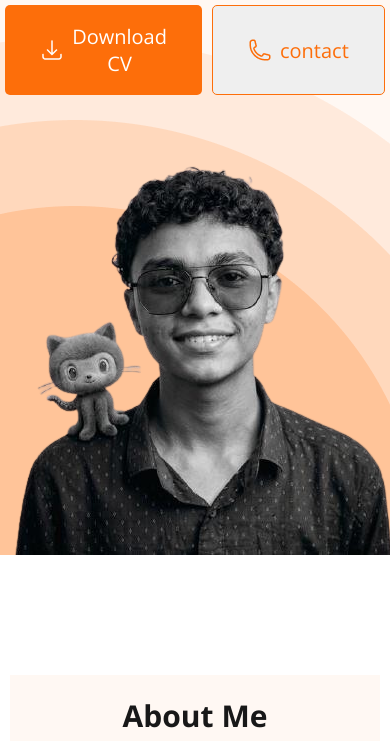
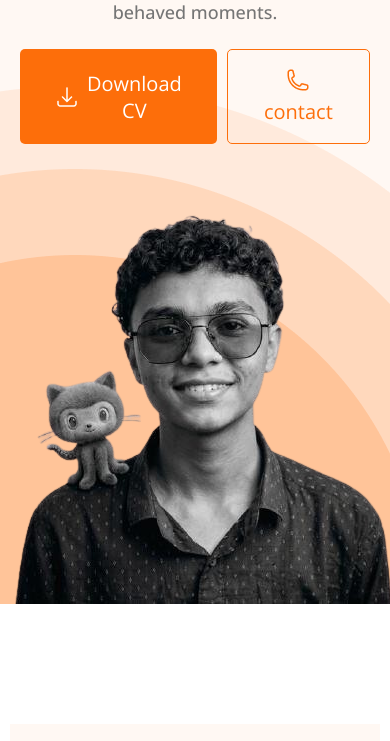
Before and after one commit to for-sifad/04_HERO_DEV_PORTFOLIO, a plain HTML site: page index.html in a window 390 px wide. Shown: the part 438-1179 px from the top of the page. Drawn offline with nearby package versions, Linux system fonts and the light colour scheme.

Commit message:
make responsive for medium devise.

```diff
--- a/index.html
+++ b/index.html
@@ -32,7 +32,8 @@
                     behaved moments.</p>
                 <div class="btn-group">
                     <button class="btn"><img src="./images/icons/download.png" alt="download icon"> Download CV</button>
-                    <button class="btn2"><img src="./images/icons/call.png" alt="call icon">contact</button>
+                    <bu
+                    tton class="btn2"><img src="./images/icons/call.png" alt="call icon">contact</button>
                 </div>
             </div>
             <div class="hero-image">
--- a/style.css
+++ b/style.css
@@ -338,7 +338,7 @@ textarea {
         font-size: 55px;
     }
 
-    .btn-group{
+    .btn-group {
         max-width: 412px;
         margin: 0 auto;
     }
@@ -380,13 +380,66 @@ textarea {
     .skills-container .right-skill,
     .about-container .card-parent,
     .resume .resume-container,
-    nav, footer,
-    header .hero-container  {
+    nav,
+    footer,
+    header .hero-container {
         flex-direction: column;
     }
 
     footer {
         padding: 80px 20px;
     }
+}
 
+@media screen and (max-width: 768px) {
+    header {
+        background: url('./images/header_bg.png'), #FFF8F3;
+        background-position: bottom right;
+        background-repeat: no-repeat;
+        margin-bottom: 100px;
+    }
+
+    header .hero-container {
+        text-align: center;
+        justify-content: center;
+        margin: 20px 20px 0px 20px;
+    }
+
+    nav {
+        padding: 20px 14px;
+    }
+
+
+    .btn-group {
+        max-width: 412px;
+        margin: 0 auto;
+    }
+
+    .about-parent {
+        padding: 20px 10px 120px;
+    }
+
+    .about-container .card-parent {
+        gap: 20px;
+    }
+
+    .skills {
+        padding: 20px 30px 120px;
+    }
+
+     .resume {
+        padding: 50px 30px 100px;
+    }
+
+    .skills-container .right-skill,
+    .about-container .card-parent,
+    .resume .resume-container,
+    footer,
+    header .hero-container {
+        flex-direction: column;
+    }
+
+      footer {
+        padding: 80px 30px;
+    }
 }
```
